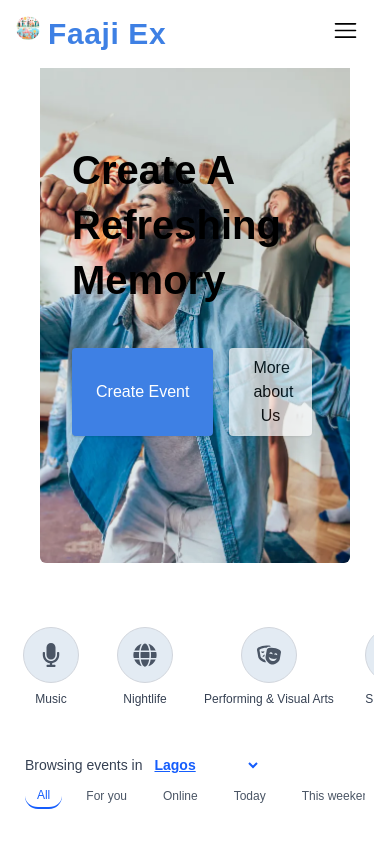
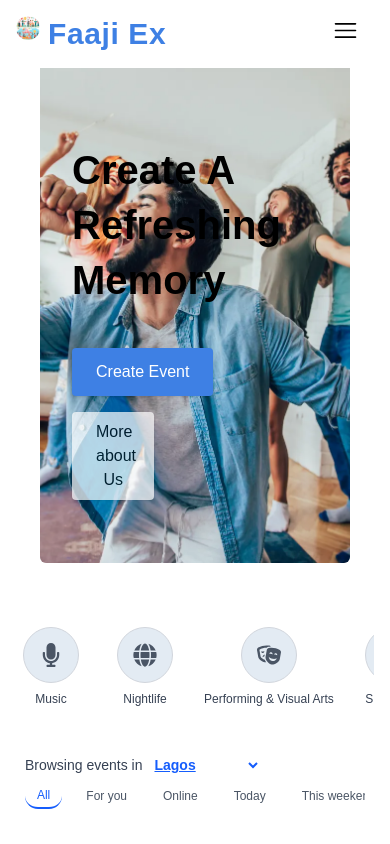
Before and after one commit to Altairvega2025/Event-app, a Next.js app: page / in a window 390 px wide. Shown: the top 844 px of the page. Built offline with nearby package versions, Linux system fonts and the light colour scheme.

Commit message:
user interface card and detail

```diff
--- a/src/app/page.tsx
+++ b/src/app/page.tsx
@@ -67,7 +67,7 @@
         </h1>
 
 
-        <div className="flex flex-row sm:flex-row gap-4 mt-4">
+        <div className="flex flex-col sm:flex-row gap-4 mt-4">
           <button className="relative overflow-hidden group px-6 py-3 w-fit font-medium text-white bg-[#3e80e4] rounded shadow">
             <span className="relative z-10 group-hover:text-black transition duration-300">
               <Link href="/createevent">Create Event</Link>
```
